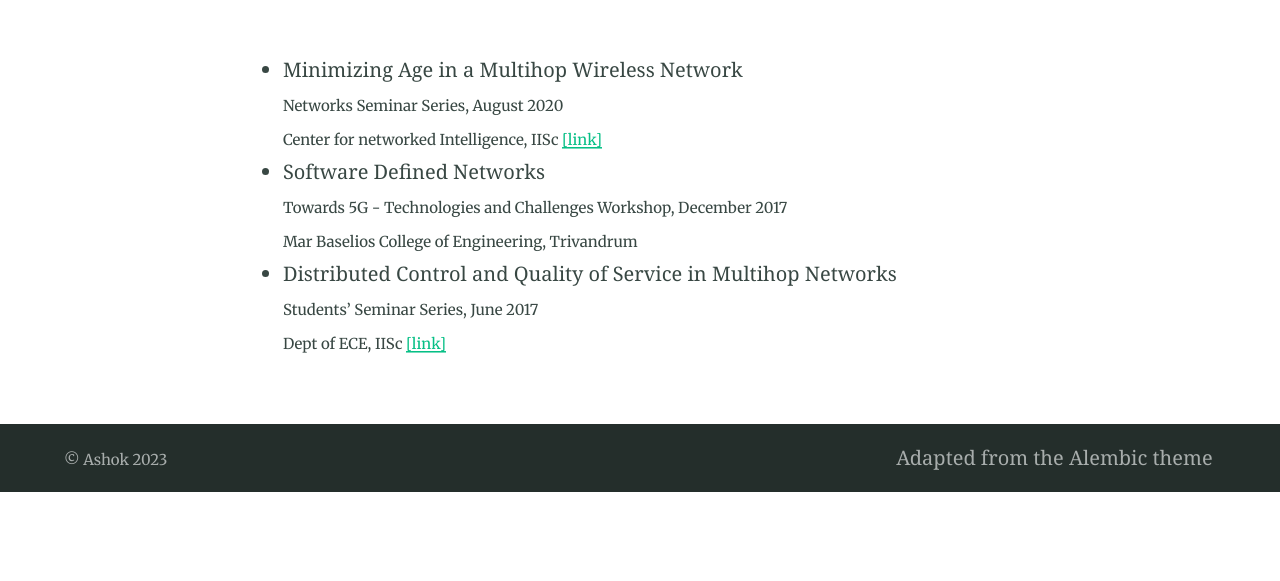
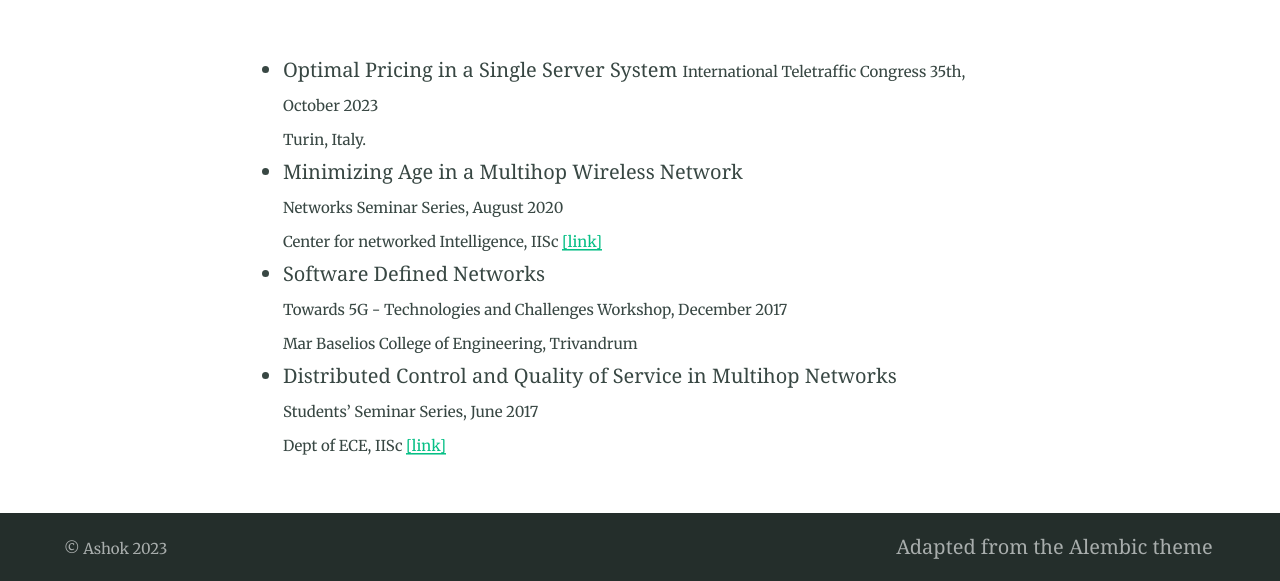
Before and after one commit to ashokkri/ashokkri.github.io, a Jekyll site: the page built from talks.md, in a window 1280 px wide. Shown: the part 408-989 px from the top of the page. Built offline with Jekyll 4.4.1, drawn with Linux system fonts in a browser that asks for light colours; before the commit the page ends 900 px from its top, so only the background shows below that.

Commit message:
Update talks.md

```diff
--- a/talks.md
+++ b/talks.md
@@ -6,6 +6,10 @@ feature_text: |
 feature_image: "https://picsum.photos/1300/400?image=989"
 
 ---
+
+- Optimal Pricing in a Single Server System
+  <small>International Teletraffic Congress 35th, October 2023
+  Turin, Italy.
 
 - Minimizing Age in a Multihop Wireless Network
   <small>Networks Seminar Series, August 2020
```
